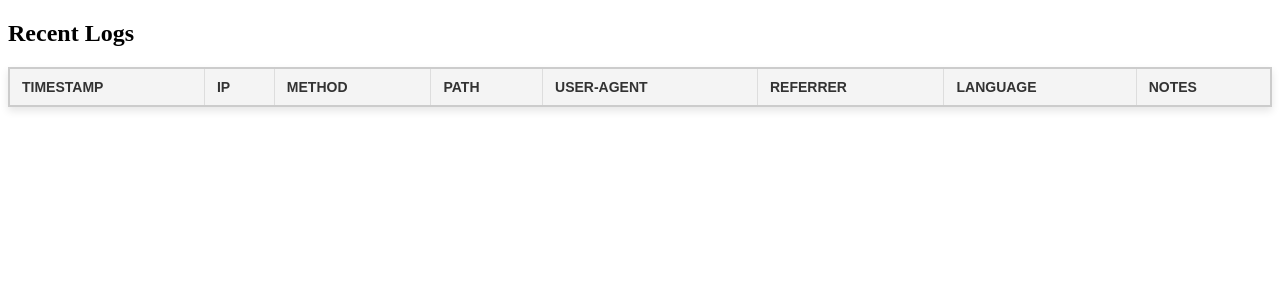
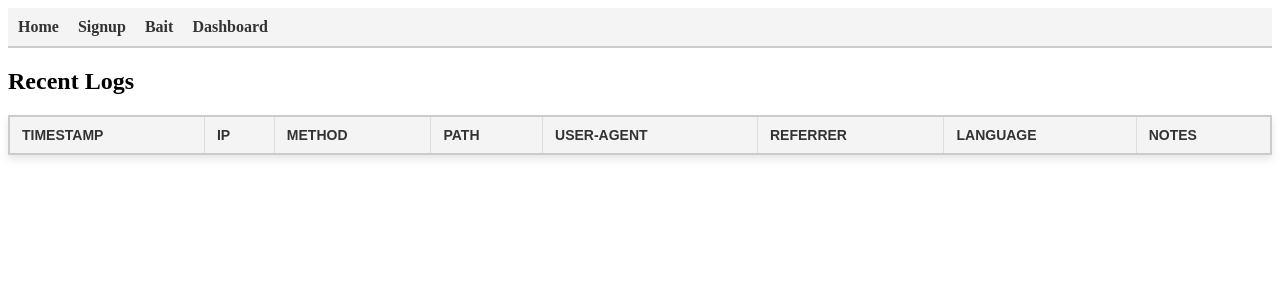
Before and after one commit to Mr-A-Hacker/Scam_hub, a Flask app: page /dashboard in a window 1280 px wide. Shown: the top 300 px of the page. Run offline with Flask 3, Linux system fonts and the light colour scheme; lists and menus that the app fills with data are empty.

Commit message:
Update dashboard.html

```diff
--- a/templates/dashboard.html
+++ b/templates/dashboard.html
@@ -3,8 +3,72 @@
 <head>
   <title>{{ title }}</title>
   <link rel="stylesheet" href="{{ url_for('static', filename='styles.css') }}">
+  <style>
+    /* Roblox-style table */
+    table {
+      border-collapse: collapse;
+      width: 100%;
+      margin-top: 1rem;
+      font-family: "Arial", sans-serif;
+      background-color: #fff;
+      border: 2px solid #ccc;
+      box-shadow: 0 4px 8px rgba(0,0,0,0.1);
+    }
+
+    th, td {
+      border: 1px solid #ddd;
+      padding: 10px 12px;
+      text-align: left;
+      font-size: 14px;
+    }
+
+    th {
+      background: #f4f4f4;
+      color: #333;
+      font-weight: bold;
+      text-transform: uppercase;
+    }
+
+    tr:nth-child(even) {
+      background-color: #fafafa;
+    }
+
+    tr:hover {
+      background-color: #e6f0ff; /* Roblox-like hover highlight */
+      cursor: pointer;
+    }
+
+    .signup {
+      background-color: #ffe6e6 !important;
+      color: #cc0000;
+      font-weight: bold;
+    }
+
+    /* Simple nav bar */
+    nav {
+      background: #f4f4f4;
+      padding: 10px;
+      border-bottom: 2px solid #ccc;
+    }
+    nav a {
+      margin-right: 15px;
+      text-decoration: none;
+      color: #333;
+      font-weight: bold;
+    }
+    nav a:hover {
+      color: #0066ff;
+    }
+  </style>
 </head>
 <body>
+  <nav>
+    <a href="{{ url_for('home') }}">Home</a>
+    <a href="{{ url_for('signup') }}">Signup</a>
+    <a href="{{ url_for('bait') }}">Bait</a>
+    <a href="{{ url_for('dashboard') }}">Dashboard</a>
+  </nav>
+
   <h2>Recent Logs</h2>
   <table>
     <thead>
@@ -21,7 +85,7 @@
     </thead>
     <tbody>
       {% for entry in logs %}
-      <tr>
+      <tr class="{% if 'Signup attempt' in entry %}signup{% endif %}">
         {% for field in entry %}
         <td>{{ field }}</td>
         {% endfor %}
```
